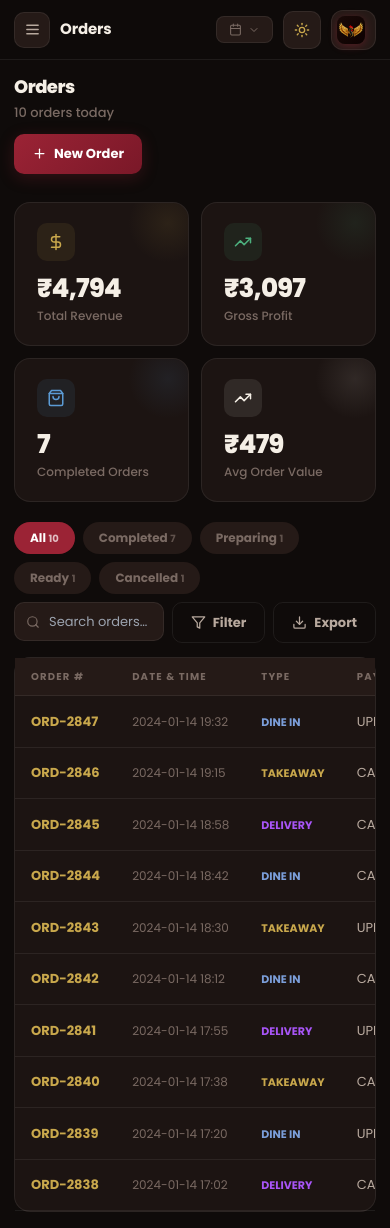
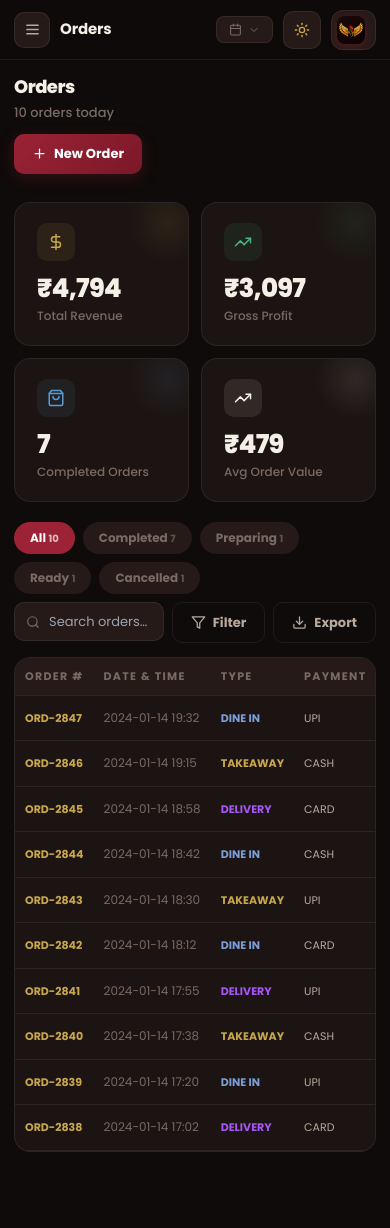
Before and after one commit to chakrireddyhps/nikhils-feast-portal, a Next.js app: page /orders in a window 390 px wide. After the commit the page ends 1168 px from the top, so only its background shows below. Built offline with nearby package versions, Linux system fonts and the light colour scheme.

Commit message:
fix: Card overflow hidden + DataTable minWidth in CSS — fixes table clipping on all pages

```diff
--- a/src/app/globals.css
+++ b/src/app/globals.css
@@ -7,7 +7,6 @@
 @layer base {
   * { box-sizing: border-box; }
   html { scroll-behavior: smooth; }
-
   body {
     background-color: #0F0B0A;
     color: #F5EFE6;
@@ -18,18 +17,16 @@
     line-height: 1.5;
     transition: background-color 0.25s, color 0.25s;
   }
-
   input, textarea, select, button {
     font-family: 'Poppins', system-ui, sans-serif;
   }
-
   body[data-theme='light'] {
     background-color: #F4F1EE;
     color: #1A1210;
   }
 }
 
-/* ─── Scrollbar ─────────────────────────────────────────────────────────────── */
+/* ─── Scrollbar ──────────────────────────────────────────────────────────────── */
 ::-webkit-scrollbar { width: 4px; height: 4px; }
 ::-webkit-scrollbar-track { background: transparent; }
 ::-webkit-scrollbar-thumb { background: rgba(128,128,128,0.2); border-radius: 4px; }
@@ -37,61 +34,44 @@
 .scrollbar-none::-webkit-scrollbar { display: none; }
 .scrollbar-none { -ms-overflow-style: none; scrollbar-width: none; }
 
-/* ─── Animation ─────────────────────────────────────────────────────────────── */
+/* ─── Animation ──────────────────────────────────────────────────────────────── */
 @keyframes fadeUp {
   from { opacity: 0; transform: translateY(8px); }
   to   { opacity: 1; transform: translateY(0); }
 }
 .animate-fade-up { animation: fadeUp 0.22s ease-out forwards; }
 
-/* ─── Sidebar overlay backdrop (mobile) ─────────────────────────────────────── */
+/* ─── Sidebar backdrop (mobile) ─────────────────────────────────────────────── */
 .sidebar-backdrop {
   display: none;
-  position: fixed;
-  inset: 0;
-  z-index: 99;
+  position: fixed; inset: 0; z-index: 99;
   background: rgba(0,0,0,0.6);
   backdrop-filter: blur(3px);
 }
 .sidebar-backdrop.open { display: block; }
 
-/* ─── Responsive Layout ─────────────────────────────────────────────────────── */
+/* ════════════════════════════════════════════════════════════════════════════════
+   LAYOUT RESPONSIVENESS
+════════════════════════════════════════════════════════════════════════════════ */
 
-/* Tablet: 768px–1023px — sidebar collapses to icon-only by default */
+/* Tablet 768–1023px: sidebar icon-only */
 @media (max-width: 1023px) {
-  .admin-sidebar {
-    width: 68px !important;
-  }
+  .admin-sidebar { width: 68px !important; }
   .admin-sidebar .sidebar-label,
   .admin-sidebar .sidebar-group-label,
   .admin-sidebar .sidebar-brand-text,
   .admin-sidebar .sidebar-user-text,
-  .admin-sidebar .sidebar-collapse-label {
-    display: none !important;
-  }
-  .admin-sidebar .sidebar-nav-link {
-    justify-content: center !important;
-    padding: 10px 14px !important;
-  }
-  .admin-sidebar .sidebar-brand-wrap {
-    padding: 22px 14px !important;
-  }
-  .admin-sidebar .sidebar-bottom {
-    padding: 14px 8px !important;
-  }
-  .admin-sidebar .sidebar-user-row {
-    justify-content: center !important;
-  }
-  .admin-topbar {
-    left: 68px !important;
-  }
-  .admin-main {
-    margin-left: 68px !important;
-  }
+  .admin-sidebar .sidebar-collapse-label { display: none !important; }
+  .admin-sidebar .sidebar-nav-link { justify-content: center !important; padding: 10px 14px !important; }
+  .admin-sidebar .sidebar-brand-wrap { padding: 22px 14px !important; }
+  .admin-sidebar .sidebar-bottom { padding: 14px 8px !important; }
+  .admin-sidebar .sidebar-user-row { justify-content: center !important; }
+  .admin-topbar { left: 68px !important; }
+  .admin-main  { margin-left: 68px !important; }
   .topbar-date-label { display: none !important; }
 }
 
-/* Mobile: < 768px — sidebar is an overlay (hidden off-screen by default) */
+/* Mobile <768px: sidebar overlay */
 @media (max-width: 767px) {
   .admin-sidebar {
     width: 260px !important;
@@ -99,176 +79,102 @@
     transition: transform 0.25s ease, width 0.2s ease !important;
     z-index: 200 !important;
   }
-  .admin-sidebar.mobile-open {
-    transform: translateX(0) !important;
-  }
-  /* Restore full sidebar labels when open on mobile */
+  .admin-sidebar.mobile-open { transform: translateX(0) !important; }
   .admin-sidebar.mobile-open .sidebar-label,
   .admin-sidebar.mobile-open .sidebar-group-label,
   .admin-sidebar.mobile-open .sidebar-brand-text,
   .admin-sidebar.mobile-open .sidebar-user-text,
-  .admin-sidebar.mobile-open .sidebar-collapse-label {
-    display: block !important;
-  }
+  .admin-sidebar.mobile-open .sidebar-collapse-label { display: block !important; }
   .admin-sidebar.mobile-open .sidebar-brand-text p { display: block !important; }
-  .admin-sidebar.mobile-open .sidebar-nav-link {
-    justify-content: flex-start !important;
-    padding: 10px 12px !important;
-  }
-  .admin-sidebar.mobile-open .sidebar-brand-wrap {
-    padding: 22px 20px !important;
-  }
-  .admin-sidebar.mobile-open .sidebar-bottom {
-    padding: 14px 16px !important;
-  }
-  .admin-sidebar.mobile-open .sidebar-user-row {
-    justify-content: flex-start !important;
-  }
-  /* Topbar and main go full-width on mobile */
-  .admin-topbar {
-    left: 0 !important;
-  }
-  .admin-main {
-    margin-left: 0 !important;
-  }
-  /* Show hamburger on mobile */
+  .admin-sidebar.mobile-open .sidebar-nav-link { justify-content: flex-start !important; padding: 10px 12px !important; }
+  .admin-sidebar.mobile-open .sidebar-brand-wrap { padding: 22px 20px !important; }
+  .admin-sidebar.mobile-open .sidebar-bottom { padding: 14px 16px !important; }
+  .admin-sidebar.mobile-open .sidebar-user-row { justify-content: flex-start !important; }
+
+  .admin-topbar { left: 0 !important; padding: 0 14px !important; gap: 10px !important; }
+  .admin-main  { margin-left: 0 !important; }
   .topbar-hamburger { display: flex !important; }
-  /* Hide date label on mobile to save space */
   .topbar-date-label { display: none !important; }
-  /* Avatar: hide name text on mobile */
   .topbar-avatar-text { display: none !important; }
-  /* Topbar padding tighter */
-  .admin-topbar { padding: 0 14px !important; gap: 10px !important; }
-  /* Page padding tighter */
   .admin-page-content { padding: 16px 14px !important; }
 }
 
-/* ─── Grid responsiveness for page content ─────────────────────────────────── */
-
-/* Two-column 2fr/1fr → single column on tablet/mobile */
-@media (max-width: 900px) {
-  .grid-2-1 {
-    grid-template-columns: 1fr !important;
-  }
-}
-
-/* KPI cards: fewer columns on small screens */
-@media (max-width: 600px) {
-  .kpi-grid {
-    grid-template-columns: repeat(2, 1fr) !important;
-  }
-}
-
-/* Tables: horizontal scroll on mobile */
-.table-scroll-wrap {
-  overflow-x: auto;
-  -webkit-overflow-scrolling: touch;
-}
-
-/* PageHeader: stack on mobile */
-@media (max-width: 600px) {
-  .page-header-row {
-    flex-direction: column !important;
-    align-items: flex-start !important;
-    gap: 12px !important;
-  }
-  .page-header-row h1 {
-    font-size: 18px !important;
-  }
-}
-
-/* SearchBar + filter row: wrap on mobile */
-@media (max-width: 600px) {
-  .toolbar-row {
-    flex-wrap: wrap !important;
-    gap: 8px !important;
-  }
-  .toolbar-row > * {
-    flex-shrink: 0;
-  }
-}
-
-/* Topbar chevron on avatar pill: hide on very small screens */
 @media (max-width: 400px) {
   .topbar-avatar-chevron { display: none !important; }
 }
 
-/* ─── Page-level responsive grid overrides ──────────────────────────────────── */
+/* ════════════════════════════════════════════════════════════════════════════════
+   DATA TABLE — always horizontally scrollable, respects card rounding
+════════════════════════════════════════════════════════════════════════════════ */
+.table-scroll-wrap {
+  overflow-x: auto;
+  -webkit-overflow-scrolling: touch;
+  /* Ensure scroll container itself doesn't overflow its card */
+  width: 100%;
+}
+.table-scroll-wrap table {
+  /* Enough to show all columns without crushing but fits most tablets */
+  min-width: 480px;
+}
+/* On very small phones, compress further */
+@media (max-width: 400px) {
+  .table-scroll-wrap table { min-width: 360px; }
+  .table-scroll-wrap td, .table-scroll-wrap th { padding: 10px 10px !important; font-size: 11px !important; }
+}
 
-/* 4-col KPI grids → 2-col on mobile */
+/* ════════════════════════════════════════════════════════════════════════════════
+   PAGE HEADER
+════════════════════════════════════════════════════════════════════════════════ */
+@media (max-width: 600px) {
+  .page-header-row { flex-direction: column !important; align-items: flex-start !important; gap: 12px !important; }
+  .page-header-row h1 { font-size: 18px !important; }
+}
+
+/* ════════════════════════════════════════════════════════════════════════════════
+   KPI GRIDS
+════════════════════════════════════════════════════════════════════════════════ */
 @media (max-width: 767px) {
-  .grid-4-kpi  { grid-template-columns: repeat(2, 1fr) !important; }
-  .grid-5-kpi  { grid-template-columns: repeat(2, 1fr) !important; }
-  .grid-2-col  { grid-template-columns: 1fr !important; }
-  .grid-3-col  { grid-template-columns: 1fr !important; }
+  .grid-4-kpi   { grid-template-columns: repeat(2, 1fr) !important; }
+  .grid-5-kpi   { grid-template-columns: repeat(2, 1fr) !important; }
   .grid-settings { grid-template-columns: 1fr !important; }
 }
 @media (min-width: 768px) and (max-width: 1023px) {
-  .grid-5-kpi  { grid-template-columns: repeat(3, 1fr) !important; }
-  .grid-4-kpi  { grid-template-columns: repeat(2, 1fr) !important; }
+  .grid-5-kpi { grid-template-columns: repeat(3, 1fr) !important; }
+  .grid-4-kpi { grid-template-columns: repeat(2, 1fr) !important; }
 }
 
-/* Two-col chart rows (2fr 1fr) stack on tablet/mobile */
+/* ════════════════════════════════════════════════════════════════════════════════
+   TWO-COLUMN CHART / CONTENT ROWS  (2fr 1fr  or  1fr 1fr)
+════════════════════════════════════════════════════════════════════════════════ */
 @media (max-width: 900px) {
   .grid-chart-row { grid-template-columns: 1fr !important; }
+  .grid-recipes   { grid-template-columns: 1fr !important; }
+  .grid-pnl-hero  { grid-template-columns: repeat(3, 1fr) !important; }
+}
+@media (max-width: 600px) {
+  .grid-pnl-hero  { grid-template-columns: repeat(2, 1fr) !important; }
+  .pnl-2col       { grid-template-columns: 1fr !important; }
+  .settings-2col  { grid-template-columns: 1fr !important; }
+  .settings-3col  { grid-template-columns: 1fr !important; }
+  .settings-span3 { grid-column: span 1 !important; }
+  .recipe-detail-kpis { grid-template-columns: repeat(2, 1fr) !important; }
 }
 
-/* Recipes sidebar + detail stack */
-@media (max-width: 900px) {
-  .grid-recipes { grid-template-columns: 1fr !important; }
-  .grid-recipes > div:first-child { max-height: 260px; overflow-y: auto; }
+/* ════════════════════════════════════════════════════════════════════════════════
+   SEARCHBAR — fluid
+════════════════════════════════════════════════════════════════════════════════ */
+.searchbar-wrap { width: 220px; flex-shrink: 0; }
+.searchbar-wrap input { width: 100%; }
+@media (max-width: 767px) {
+  .searchbar-wrap { width: 100%; min-width: 0; }
 }
 
-/* PnL hero cards → 2-col then 1-col */
-@media (max-width: 900px) {
-  .grid-pnl-hero { grid-template-columns: repeat(3, 1fr) !important; }
-}
-@media (max-width: 600px) {
-  .grid-pnl-hero { grid-template-columns: repeat(2, 1fr) !important; }
-}
-
-/* Settings 1fr 1fr → 1 col */
-@media (max-width: 600px) {
-  .settings-2col { grid-template-columns: 1fr !important; }
-  .settings-3col { grid-template-columns: 1fr !important; }
-  .settings-span3 { grid-column: span 1 !important; }
-  .pnl-2col      { grid-template-columns: 1fr !important; }
-}
-
-/* Order/filter toolbar: wrap + shrink buttons on mobile */
-@media (max-width: 600px) {
-  .filter-toolbar { flex-wrap: wrap !important; }
-  .filter-toolbar .ml-auto { margin-left: 0 !important; width: 100%; }
-}
-
-/* New Order modal: single column on mobile */
-@media (max-width: 767px) {
-  .new-order-modal {
-    flex-direction: column !important;
-    height: auto !important;
-    max-height: calc(100vh - 24px) !important;
-    overflow-y: auto !important;
-  }
-  .new-order-cart {
-    width: 100% !important;
-    border-top: 1px solid rgba(255,255,255,0.07) !important;
-    border-right: none !important;
-    max-height: 320px;
-  }
-  .new-order-menu { border-right: none !important; min-height: 300px; }
-}
-
-/* ─── SearchBar: fluid on mobile ────────────────────────────────────────────── */
-.searchbar-wrap { width: 220px; }
-@media (max-width: 767px) {
-  .searchbar-wrap { width: 100%; min-width: 0; }
-  .searchbar-wrap input { max-width: 100% !important; }
-}
-
-/* ─── Card toolbar (title + searchbar + buttons) ────────────────────────────── */
-/* Used in expenses, ingredients, purchases, wastage card headers */
+/* ════════════════════════════════════════════════════════════════════════════════
+   CARD TOOLBAR  (card header containing title + search + buttons)
+   — used in Expenses, Wastage card headers
+════════════════════════════════════════════════════════════════════════════════ */
 .card-toolbar {
-  display: flex;
+  display: flex !important;
   align-items: center;
   justify-content: space-between;
   gap: 10px;
@@ -282,14 +188,17 @@
   flex-shrink: 0;
 }
 @media (max-width: 600px) {
-  .card-toolbar { flex-direction: column; align-items: flex-start; }
+  .card-toolbar      { flex-direction: column !important; align-items: flex-start !important; }
   .card-toolbar-actions { width: 100%; }
-  .card-toolbar-actions .searchbar-wrap { flex: 1; }
+  .card-toolbar-actions .searchbar-wrap { flex: 1; width: 100%; }
 }
 
-/* ─── Page-level filter/action toolbar ──────────────────────────────────────── */
+/* ════════════════════════════════════════════════════════════════════════════════
+   PAGE TOOLBAR  (standalone filter bar above a card)
+   — used in Ingredients, Purchases
+════════════════════════════════════════════════════════════════════════════════ */
 .page-toolbar {
-  display: flex;
+  display: flex !important;
   align-items: center;
   gap: 8px;
   margin-bottom: 14px;
@@ -304,66 +213,51 @@
 @media (max-width: 600px) {
   .page-toolbar { gap: 6px; }
   .page-toolbar .toolbar-right { margin-left: 0; width: 100%; }
-  .page-toolbar .searchbar-wrap { flex: 1; }
+  .page-toolbar .searchbar-wrap { flex: 1; width: 100%; }
 }
 
-/* ─── Status filter pills row (orders page) ─────────────────────────────────── */
+/* ════════════════════════════════════════════════════════════════════════════════
+   STATUS FILTER ROW  (Orders page pills + search)
+════════════════════════════════════════════════════════════════════════════════ */
 .status-filter-row {
-  display: flex;
+  display: flex !important;
   align-items: center;
   gap: 8px;
   margin-bottom: 14px;
   flex-wrap: wrap;
 }
+.status-filter-row .toolbar-right {
+  margin-left: auto;
+  display: flex;
+  gap: 8px;
+  flex-wrap: wrap;
+}
 @media (max-width: 600px) {
-  .status-filter-row .toolbar-right {
-    width: 100%;
-    margin-left: 0;
-    flex-wrap: wrap;
-  }
-  .status-filter-row .searchbar-wrap { flex: 1; min-width: 120px; }
+  .status-filter-row .toolbar-right { margin-left: 0; width: 100%; }
+  .status-filter-row .searchbar-wrap { flex: 1; width: 100%; }
 }
 
-/* ─── MetricCard value: scale down on tiny screens ──────────────────────────── */
-@media (max-width: 400px) {
-  /* Handled by 2-col grid, value truncates gracefully */
-  .grid-4-kpi > div > div:nth-child(2) { font-size: 20px !important; }
-}
-
-/* ─── Expenses/Wastage: card header with inline SearchBar ───────────────────── */
-@media (max-width: 600px) {
-  .card-header-with-search {
+/* ════════════════════════════════════════════════════════════════════════════════
+   NEW ORDER MODAL — stacks on mobile
+════════════════════════════════════════════════════════════════════════════════ */
+@media (max-width: 767px) {
+  .new-order-modal {
     flex-direction: column !important;
-    align-items: flex-start !important;
-    gap: 10px !important;
-    padding: 14px 16px !important;
+    height: auto !important;
+    max-height: calc(100vh - 24px) !important;
+    overflow-y: auto !important;
   }
-  .card-header-with-search .searchbar-wrap { width: 100%; }
-  .card-header-with-search .searchbar-wrap input { max-width: 100% !important; }
-}
-
-/* ─── Table: ensure Card wrapper clips properly ─────────────────────────────── */
-.card-table-wrap {
-  border-radius: 16px;
-  overflow: hidden; /* clips table corners */
-}
-.card-table-wrap .table-scroll-wrap {
-  border-radius: 0; /* inner scroll area doesn't need radius */
-}
-
-/* ─── Recipes detail view: ingredient table on mobile ───────────────────────── */
-@media (max-width: 600px) {
-  .recipe-detail-kpis {
-    grid-template-columns: repeat(2, 1fr) !important;
+  .new-order-cart {
+    width: 100% !important;
+    border-top: 1px solid rgba(255,255,255,0.07) !important;
+    border-right: none !important;
+    max-height: 320px;
   }
 }
 
-/* ─── PnL period tabs: smaller text on mobile ───────────────────────────────── */
+/* ════════════════════════════════════════════════════════════════════════════════
+   PERIOD TABS  (PnL)
+════════════════════════════════════════════════════════════════════════════════ */
 @media (max-width: 400px) {
   .period-tabs button { padding: 5px 10px !important; font-size: 11px !important; }
 }
-
-/* ─── Orders status tabs: compact on mobile ─────────────────────────────────── */
-@media (max-width: 500px) {
-  .status-pill { padding: 5px 10px !important; font-size: 11px !important; }
-}
--- a/src/components/ui/index.tsx
+++ b/src/components/ui/index.tsx
@@ -69,7 +69,7 @@ export function OrderTypeBadge({ type }: { type: string }) {
 export function Card({ children, style = {} }: { children: React.ReactNode; style?: React.CSSProperties }) {
   const { theme: T } = useTheme()
   return (
-    <div style={{ background: T.surface, border: `1px solid ${T.border}`, borderRadius: 16, boxShadow: T.cardShadow, transition: 'background 0.25s, border-color 0.25s', ...style }}>
+    <div style={{ background: T.surface, border: `1px solid ${T.border}`, borderRadius: 16, boxShadow: T.cardShadow, transition: 'background 0.25s, border-color 0.25s', overflow: 'hidden', ...style }}>
       {children}
     </div>
   )
@@ -135,8 +135,8 @@ export function DataTable<R extends Record<string, unknown>>({ columns, data, on
 }) {
   const { theme: T } = useTheme()
   return (
-    <div className="table-scroll-wrap" style={{ overflowX: 'auto', WebkitOverflowScrolling: 'touch' } as React.CSSProperties}>
-      <table style={{ width: '100%', borderCollapse: 'collapse', minWidth: 520 }}>
+    <div className="table-scroll-wrap">
+      <table style={{ width: '100%', borderCollapse: 'collapse' }}>
         <thead>
           <tr style={{ borderBottom: `1px solid ${T.border}` }}>
             {columns.map(col => (
```
